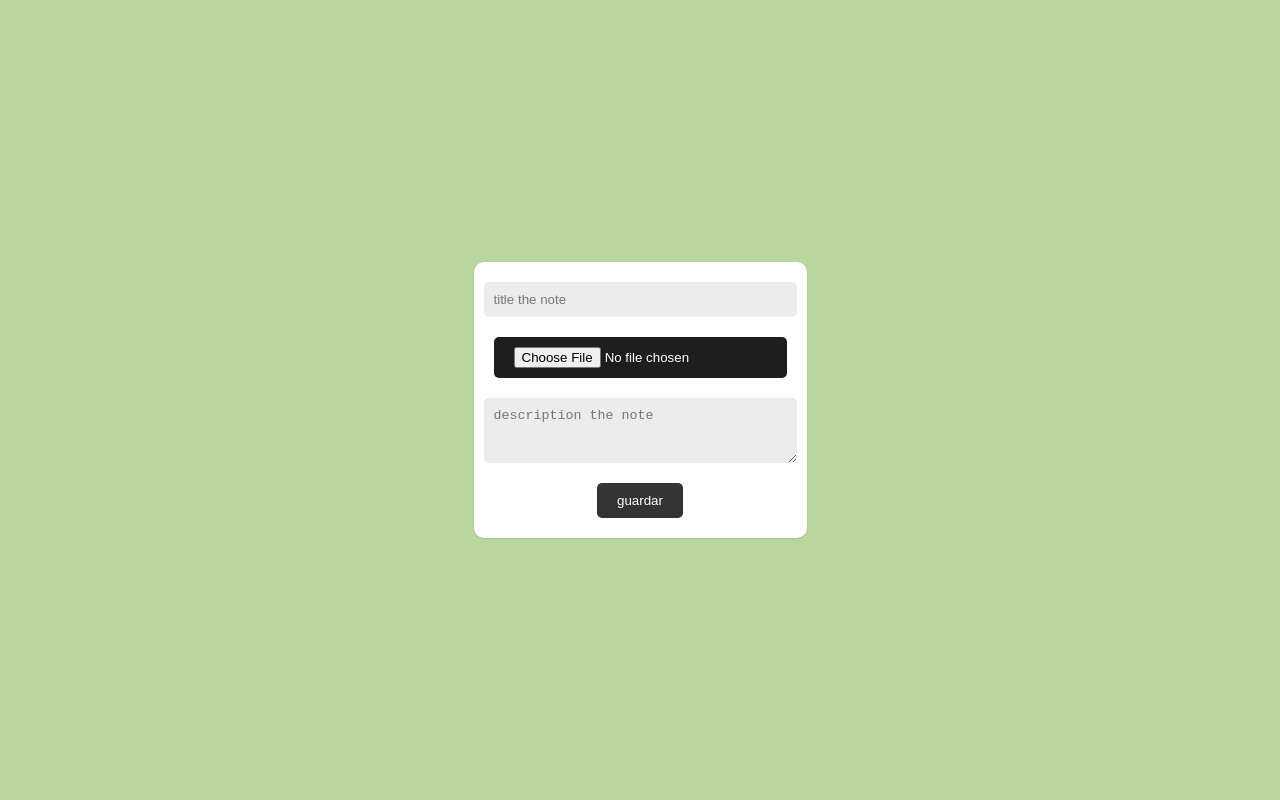
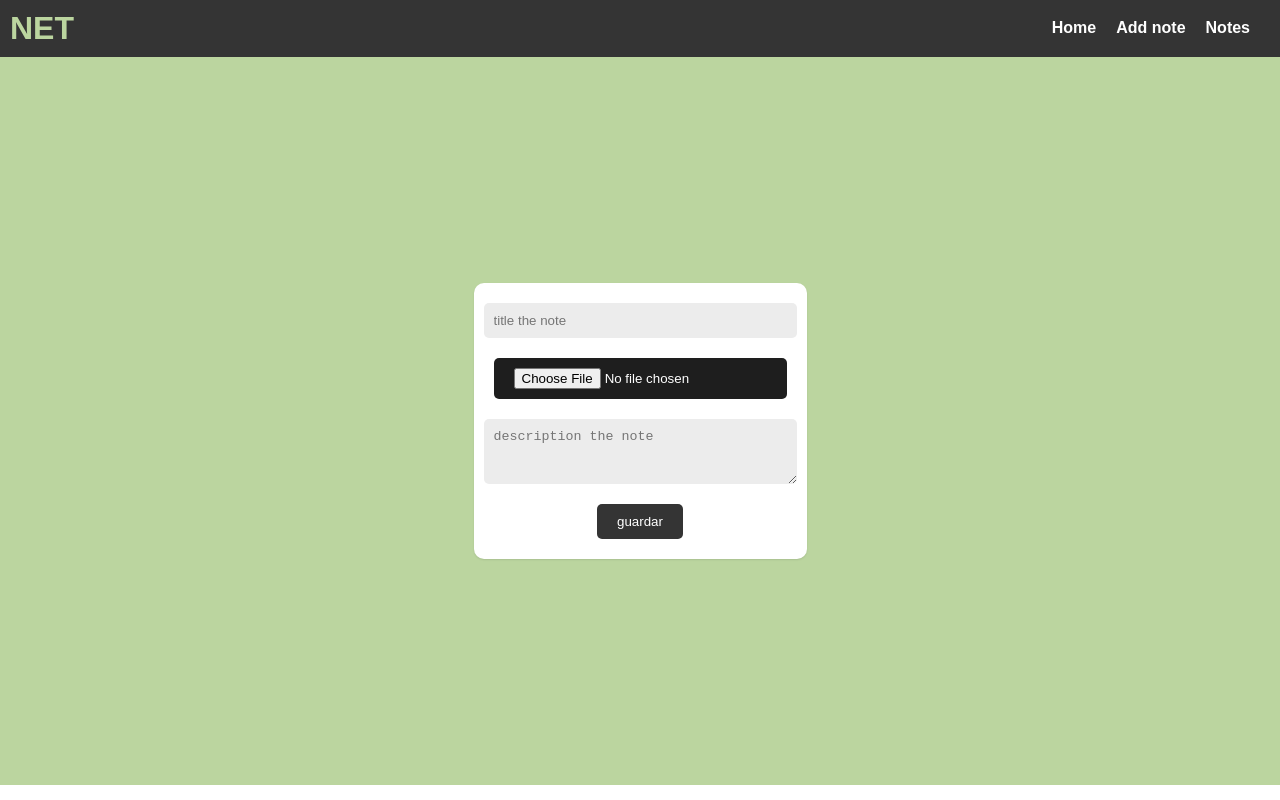
Before and after one commit to castrogarciajs/NET, a SvelteKit app: page /form in a window 1280 px wide. Built offline with nearby package versions, Linux system fonts and the light colour scheme; no server answers.

Commit message:
completando estilos alertas y navbar

```diff
--- a/package.json
+++ b/package.json
@@ -21,6 +21,7 @@
 	},
 	"type": "module",
 	"dependencies": {
-		"firebase": "^9.18.0"
+		"firebase": "^9.18.0",
+		"sweetalert2": "^11.7.3"
 	}
 }
--- a/src/app.html
+++ b/src/app.html
@@ -15,4 +15,5 @@
   <body data-sveltekit-preload-data="hover">
     <div style="display: contents">%sveltekit.body%</div>
   </body>
+  <script src="https://cdn.jsdelivr.net/npm/sweetalert2@11"></script>
 </html>
--- /dev/null
+++ b/src/components/Nav.svelte
@@ -0,0 +1,50 @@
+<script></script>
+
+<nav class="navbar-net">
+  <div>
+    <h2 class="title-net">NET</h2>
+  </div>
+  <div class="menu-net">
+    <a href="/" class="nav">Home</a>
+    <a href="/form" class="nav">Add note</a>
+    <a href="/blog" class="nav">Notes</a>
+  </div>
+</nav>
+
+<style>
+  .navbar-net {
+    background-color: #343434;
+    color: #ffffff;
+    display: flex;
+    justify-content: space-between;
+    align-items: center;
+    padding: 10px;
+    box-shadow: 0px 0px 10px rgba(0, 0, 0, 0.1);
+    font-family: Arial, Helvetica, sans-serif;
+  }
+
+  .title-net {
+    color: #bbd59f;
+    font-size: 2rem;
+    margin: 0;
+  }
+
+  .menu-net {
+    display: flex;
+    align-items: center;
+  }
+
+  .nav {
+    color: #ffffff;
+    text-decoration: none;
+    font-weight: bold;
+    margin-right: 20px;
+    transition: all 0.3s ease-in-out;
+    border-bottom: 2px solid transparent;
+  }
+
+  .nav:hover {
+    color: #bbd59f;
+    border-color: #bbd59f;
+  }
+</style>
--- a/src/components/Title.svelte
+++ b/src/components/Title.svelte
@@ -7,7 +7,7 @@
 <style>
   .title-svelte {
     color: #343434;
-    font-size: 8rem;
+    font-size: 8.2rem;
     font-weight: bold;
     text-align: center;
     transition: font-size 0.2s ease-in-out;
--- a/src/routes/blog/+page.svelte
+++ b/src/routes/blog/+page.svelte
@@ -2,6 +2,7 @@
   /**@module */
   import { getNote } from "../../firestore";
   import Card from "../../components/Card.svelte";
+  import Navbar from "../../components/Nav.svelte";
   import type { NOTE } from "../../interfaces/notes";
 
   /**@array este array sera el encargado de obtener cada nota*/
@@ -17,6 +18,7 @@
   });
 </script>
 
+<Navbar />
 <div class="container-card">
   {#each notes as note}
     <Card
@@ -31,6 +33,5 @@
 <style>
   .container-card {
     background-color: #bbd59f;
-    height: 100vh;
   }
 </style>
--- a/src/routes/form/+page.svelte
+++ b/src/routes/form/+page.svelte
@@ -2,8 +2,10 @@
   /**@module */
   import { onMount } from "svelte";
   import { goto } from "$app/navigation";
+  import Swal from "sweetalert2";
   import { saveNotes, updateNote } from "../../firestore";
   import { uploadFile } from "./../../storage";
+  import Navbar from "../../components/Nav.svelte";
 
   /**@htmlElement esta forma de definir elementos en svelte me encanta luego puedo referirme a ellos usando bind:this esta palabra reservada es una directiva de svelte para hacer referencia a un elemento html en especifico*/
   let form: HTMLFormElement;
@@ -72,6 +74,11 @@
       } else {
         /**@save guardo en firestore los datos ingresado y limpio el formulario*/
         await saveNotes(titleValue, descriptionValue, imageURL);
+        Swal.fire(
+          "Your note has been saved successfully !",
+          "You clicked the button!",
+          "success"
+        );
         form.reset();
       }
 
@@ -83,6 +90,7 @@
   };
 </script>
 
+<Navbar />
 <section class="form-container-section">
   <div class="message">
     <span bind:this={message} />
@@ -107,7 +115,7 @@
     flex-direction: column;
     align-items: center;
     justify-content: center;
-    min-height: 100vh;
+    min-height: 91vh;
     background-color: #bbd59f;
   }
 
```
Also changed, not shown: src/components/Card.svelte (+4 -6 lines), src/routes/+error.svelte (+21 -1 lines), 1 other file (tests, documents, lock files or other folders).
